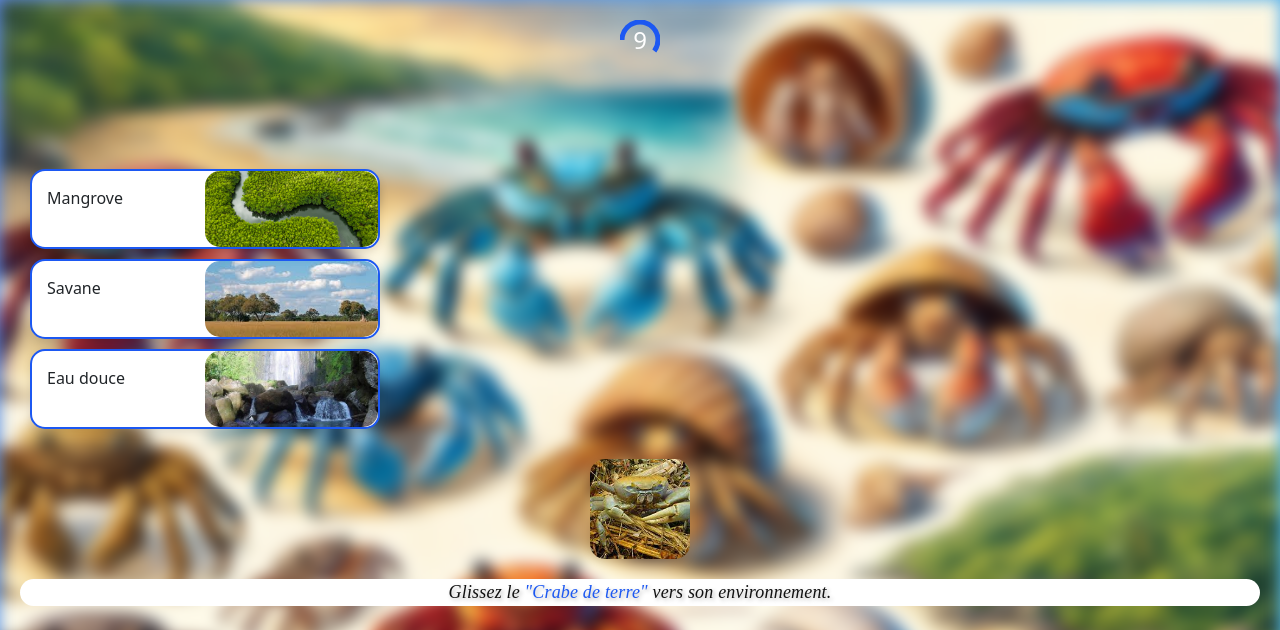
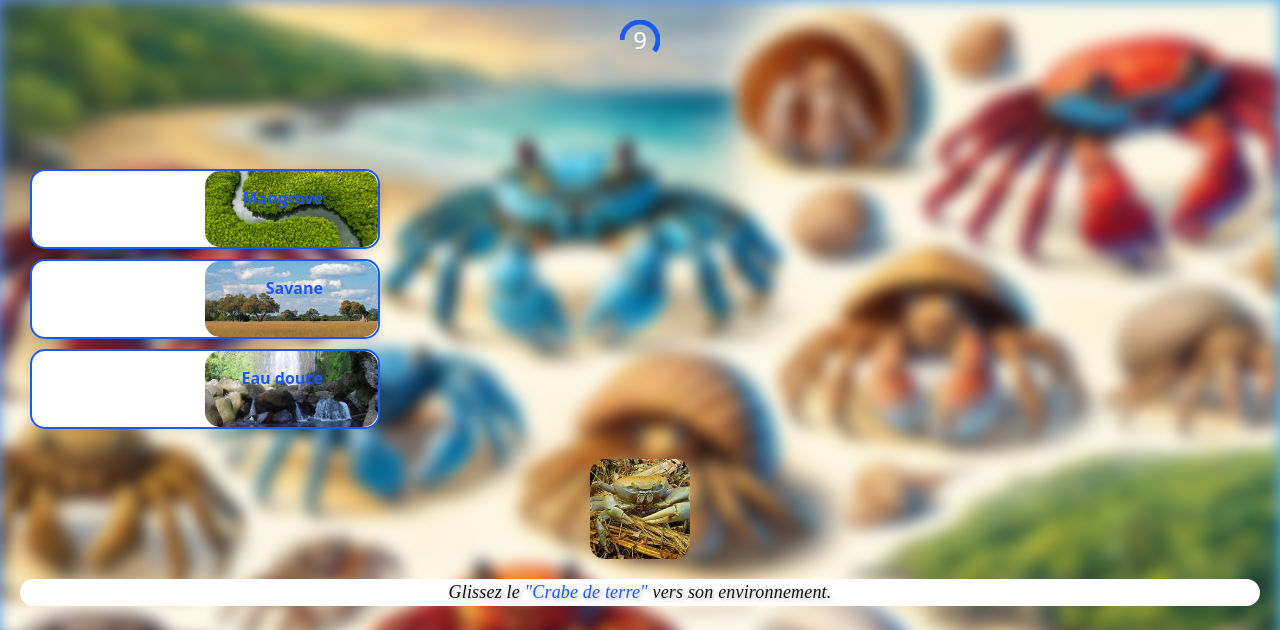
Before and after one commit to ddereck/quiz, a Django app: page /start/ in a window 1280 px wide. Shown: the top 630 px of the page. Run offline with Django 5.2, Linux system fonts and the light colour scheme; some libraries are stand-ins or nearby versions.

Commit message:
Update style.css

```diff
--- a/static/css/style.css
+++ b/static/css/style.css
@@ -306,7 +306,14 @@ h3, .vert{
   top: 0px;
   right: 0px;
 }
-
+.habitat-name {
+  font-weight: bold;
+  color: #1C58F2;
+  text-align: center;
+  position: absolute;
+  right: 55px;
+  justify-content: flex-start;
+}
 .trophy-container {
   position: relative;
   width: 250px; /* Ajuster la taille en fonction de la taille souhaitée */
```
